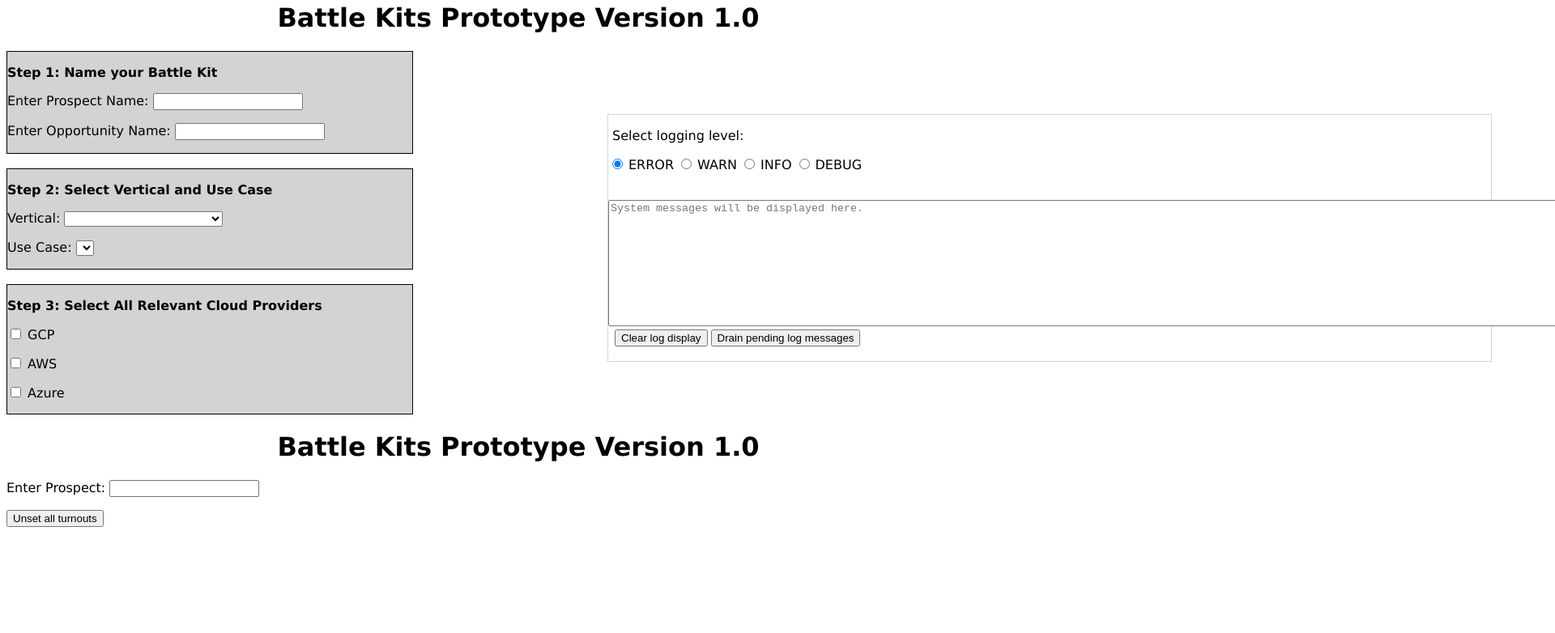
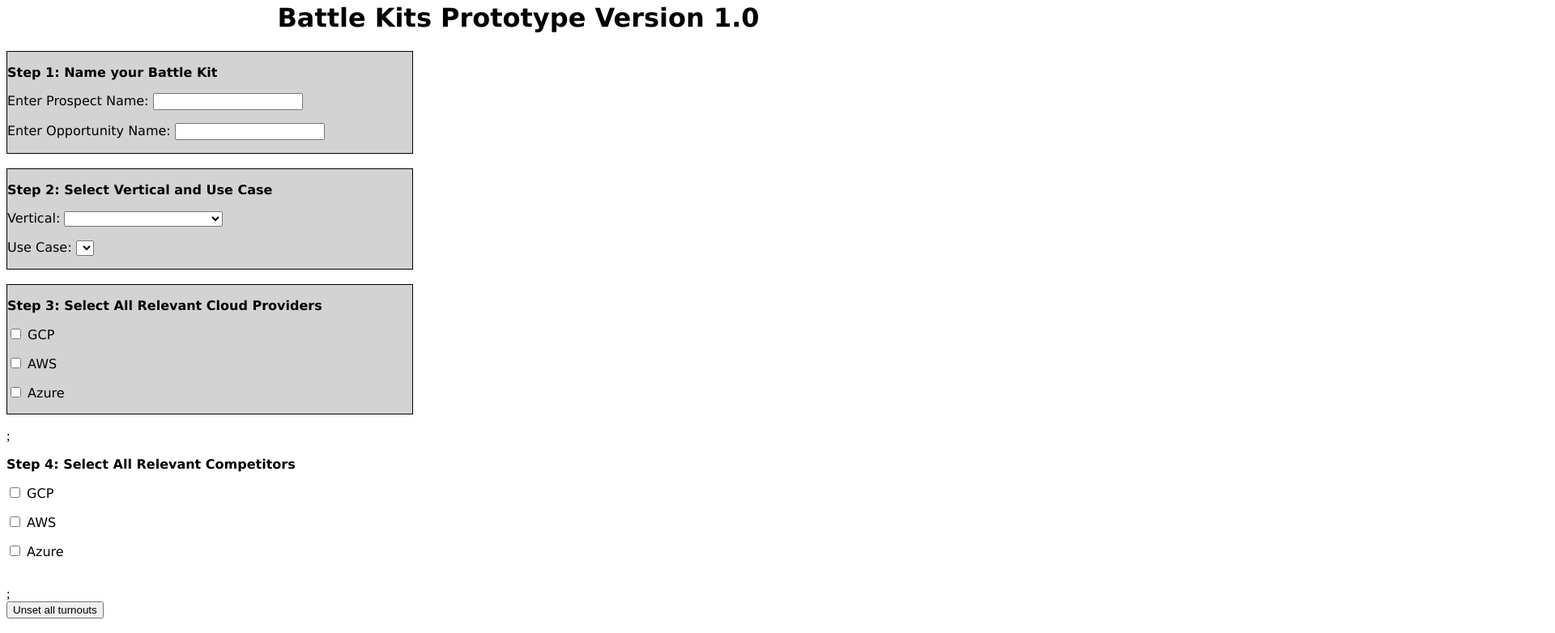
Before and after one commit to billkellett/databricks-prototype-battle-kits, a plain HTML site: page docs/battkit_proto.html in a window 1280 px wide. Shown: the part 18-800 px from the top of the page at 81% size, 1920 px wide, since content can reach past the window. Drawn offline with Linux system fonts and the light colour scheme.

Commit message:
Clean up suevez widgets

```diff
--- a/docs/battkit_proto.css
+++ b/docs/battkit_proto.css
@@ -50,6 +50,7 @@ html {
     border: 1px solid black
   }
 
+  /* This is the div for cloud providers */
   div.cloud {
     max-width: 500px;
     background-color: lightgray;
--- a/docs/battkit_proto.html
+++ b/docs/battkit_proto.html
@@ -56,37 +56,30 @@
       </p>
     </div>
 
+    <br>;
+
+    <div class="competitors">
+      <p><b>Step 4: Select All Relevant Competitors</b></p>
+      <p>
+        <input type="checkbox" id="gcp" name="gcp" value="gcp">
+        <label for="gcp">GCP</label><br>
+      </p>
+      <p>
+        <input type="checkbox" id="aws" name="aws" value="aws">
+        <label for="aws">AWS</label><br>
+      </p>
+      <p>
+        <input type="checkbox" id="azure" name="azure" value="azure">
+        <label for="azure">Azure</label><br>
+      </p>
+    </div>
+
+    <br>;
 
     <div>
-      <h1>Battle Kits Prototype Version 1.0 </h1>
-      <p>Enter Prospect:
-        <input type="text" id="executive_ip_address">
-      </p>
-      <p>
         <button id="btnReset" onclick="resetAll()">Unset all turnouts</button>
       </p>
     </div>
-
-
-    <div class="logger">
-      <p>&nbsp;Select logging level:</p>
-        <input type="radio" id="log_err" name="log_level" value="ERROR" checked onclick="saveLogLevel('1')">
-        <label for="log_err"><labelFont>ERROR</labelFont></label>
-        <input type="radio" id="log_warn" name="log_level" value="WARN" onclick="saveLogLevel('2')">
-        <label for="log_warn"><labelFont>WARN</labelFont></label>
-        <input type="radio" id="log_info" name="log_level" value="INFO" onclick="saveLogLevel('3')">
-        <label for="log_info"><labelFont>INFO</labelFont></label>
-        <input type="radio" id="log_debug" name="log_level" value="DEBUG" onclick="saveLogLevel('4')">
-        <label for="log_debug"><labelFont>DEBUG</labelFont></label>
-      </p>
-
-      &nbsp;<textarea name="logText" id="logTextId" rows="10" cols="150" readonly="true" placeholder="System messages will be displayed here."></textarea>
-      <br>&nbsp;
-      <button id="btnClear" onclick="clearLog()">Clear log display</button>
-      <button id="btnDrain" onclick="drainLog()">Drain pending log messages</button>
-      <br>&nbsp;
-    </div>
-
 
     <script>
       // Model this from https://stackoverflow.com/questions/5686735/populate-one-dropdown-based-on-selection-in-another
```
